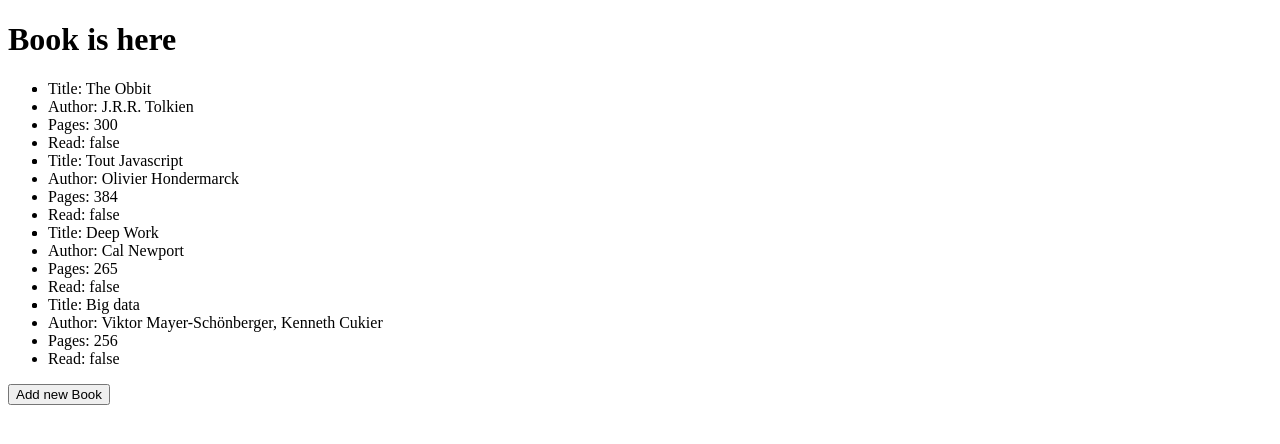
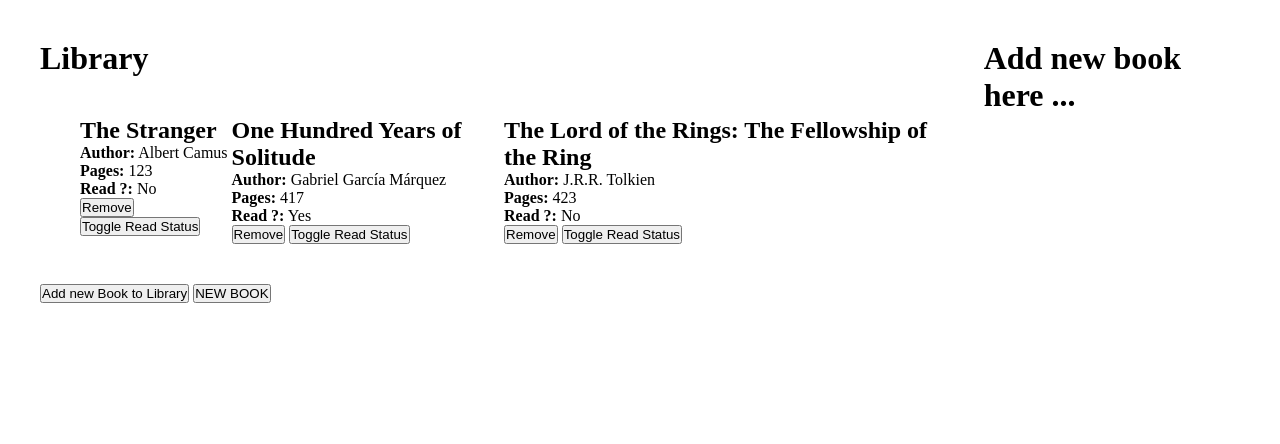
Before and after one commit to kiruavie/Book, a plain HTML site: page index.html in a window 1280 px wide. Drawn offline with Linux system fonts and the light colour scheme.

Commit message:
first version project book in js

```diff
--- a/index.html
+++ b/index.html
@@ -7,24 +7,30 @@
     <link rel="stylesheet" href="style.css" />
   </head>
   <body>
-    <h1>Book is here</h1>
-    <div id="libraryContainer"></div>
-    <button onclick="showForm()">Add new Book</button>
-    <div id="formContainer" style="display: none">
-      <h2>Add new book</h2>
-      <form onsubmit="addNewBook(); return true">
-        <label for="title">Title: </label>
-        <input type="text" id="title" required />
-        <label for="author">Author: </label>
-        <input type="text" id="author" required />
-        <label for="pages">Pages: </label>
-        <input type="number" id="pages" required />
-        <label for="read">Read: </label>
-        <input type="checkbox" id="read" />
-        <button type="submit" id="addBookBtn">Add</button>
-      </form>
+    <div class="book-container">
+      <div class="book-list">
+        <h1>Library</h1>
+        <div class="book-container">
+          <!-- Book list will be displayed here -->
+        </div>
+        <button id="addBookToLibrary">Add new Book to Library</button>
+        <button id="newBookButton">NEW BOOK</button>
+      </div>
+      <div class="book-form">
+        <h1>Add new book here ...</h1>
+        <form style="display: none">
+          <label for="title">Title : </label>
+          <input type="text" name="title" id="title" />
+          <label for="author">Author : </label>
+          <input type="text" name="author" id="author" />
+          <label for="pages">Pages : </label>
+          <input type="text" name="pages" id="pages" />
+          <label for="read">Read ? : </label>
+          <input type="checkbox" name="read" id="read" />
+          <input type="submit" value="Add Book" />
+        </form>
+      </div>
     </div>
-
-    <script src="index.js"></script>
+    <script src="./index.js"></script>
   </body>
 </html>
--- a/index.js
+++ b/index.js
@@ -1,7 +1,3 @@
-const librayContainer = document.getElementById("libraryContainer");
-const formContainer = document.getElementById("formContainer");
-const addBookBtn = document.getElementById("addBookBtn");
-
 const myLibrary = [];
 
 function Book(title, author, pages, read) {
@@ -11,69 +7,90 @@ function Book(title, author, pages, read) {
   this.read = read;
 }
 
-function addBookToLibrary(title, author, pages, read) {
+function addBookToLibrary() {
+  const title = prompt("Enter the title of the book:");
+  const author = prompt("Enter the author of the book:");
+  const pages = prompt("Enter the number of pages:");
+  const read = confirm("Have you read this book?");
+
   const newBook = new Book(title, author, pages, read);
+
   myLibrary.push(newBook);
+
+  displayLibrary();
 }
 
-// Add some sample books
-addBookToLibrary("The Obbit", "J.R.R. Tolkien", 300, false);
-addBookToLibrary("Tout Javascript", "Olivier Hondermarck", 384, false);
-addBookToLibrary("Deep Work", "Cal Newport", 265, false);
-addBookToLibrary(
-  "Big data",
-  "Viktor Mayer-Schönberger, Kenneth Cukier",
-  256,
-  false
-);
+function displayLibrary() {
+  const bookList = document.querySelector(
+    ".book-container .book-list .book-container"
+  );
+  bookList.innerHTML = "";
 
-function displayBook() {
-  librayContainer.innerHTML = "";
-
-  //create an unordered list to hold the library
-  const bookList = document.createElement("ul");
-
-  //Iterate through each book in library
-  myLibrary.forEach((book) => {
-    //create list item for each book
-    const bookItem = document.createElement("li");
-
-    //Display book information
-    bookItem.innerHTML = `<li>Title: ${book.title}</li>
-    <li>Author: ${book.author}</li>
-    <li>Pages: ${book.pages}</li>
-    <li>Read: ${book.read}</li>`;
-
-    // Append book item to the list
+  myLibrary.forEach((book, index) => {
+    const bookItem = document.createElement("div");
+    bookItem.classList.add("book-card");
+    bookItem.innerHTML = `
+            <h2>${book.title}</h2>
+            <p><strong>Author:</strong> ${book.author}</p>
+            <p><strong>Pages:</strong> ${book.pages}</p>
+            <p><strong>Read ?:</strong> ${book.read ? "Yes" : "No"}</p>
+            <button onclick="removeBook(${index})">Remove</button>
+            <button onclick="toggleReadStatus(${index})">Toggle Read Status</button>
+          `;
     bookList.appendChild(bookItem);
-
-    librayContainer.appendChild(bookList);
   });
 }
 
-// form button
-function showForm() {
-  formContainer.style.display = "block";
+function removeBook(index) {
+  myLibrary.splice(index, 1);
+  displayLibrary();
 }
 
-// AddNewBook function
-function addNewBook(e) {
-  e.preventDefault();
-  // Get form values
+function toggleReadStatus(index) {
+  myLibrary[index].read = !myLibrary[index].read;
+  displayLibrary();
+}
+
+const addBookButton = document.getElementById("addBookToLibrary");
+addBookButton.addEventListener("click", addBookToLibrary);
+
+const newBookButton = document.getElementById("newBookButton");
+newBookButton.addEventListener("click", function () {
+  const form = document.querySelector(".book-form form");
+  form.style.display = form.style.display === "none" ? "block" : "none";
+});
+
+const form = document.querySelector(".book-form form");
+form.addEventListener("submit", function (event) {
+  event.preventDefault();
+
   const title = document.getElementById("title").value;
   const author = document.getElementById("author").value;
   const pages = document.getElementById("pages").value;
   const read = document.getElementById("read").checked;
 
-  addBookToLibrary(title, author, pages, read);
+  const newBook = new Book(title, author, pages, read);
 
-  //Hide the form
-  formContainer.style.display = "none";
+  myLibrary.push(newBook);
 
-  // refresh the display
+  displayLibrary();
 
-  displayBook();
-}
+  form.reset();
+  form.style.display = "none";
+});
 
-// Display the library
-displayBook();
+// Initial books
+myLibrary.push(new Book("The Stranger", "Albert Camus", 123, false));
+myLibrary.push(
+  new Book("One Hundred Years of Solitude", "Gabriel García Márquez", 417, true)
+);
+myLibrary.push(
+  new Book(
+    "The Lord of the Rings: The Fellowship of the Ring",
+    "J.R.R. Tolkien",
+    423,
+    false
+  )
+);
+
+displayLibrary();
--- a/style.css
+++ b/style.css
@@ -0,0 +1,12 @@
+* {
+  margin: 0;
+  padding: 0;
+  box-sizing: border-box;
+}
+
+.book-container {
+  display: flex;
+  justify-content: center;
+  padding: 20px;
+  margin: 20px;
+}
```
